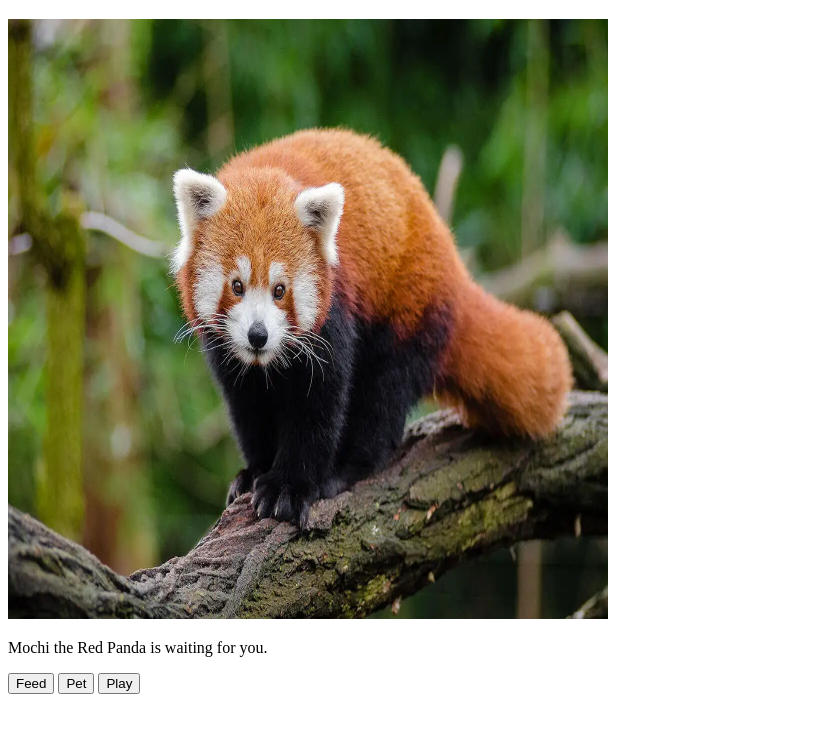
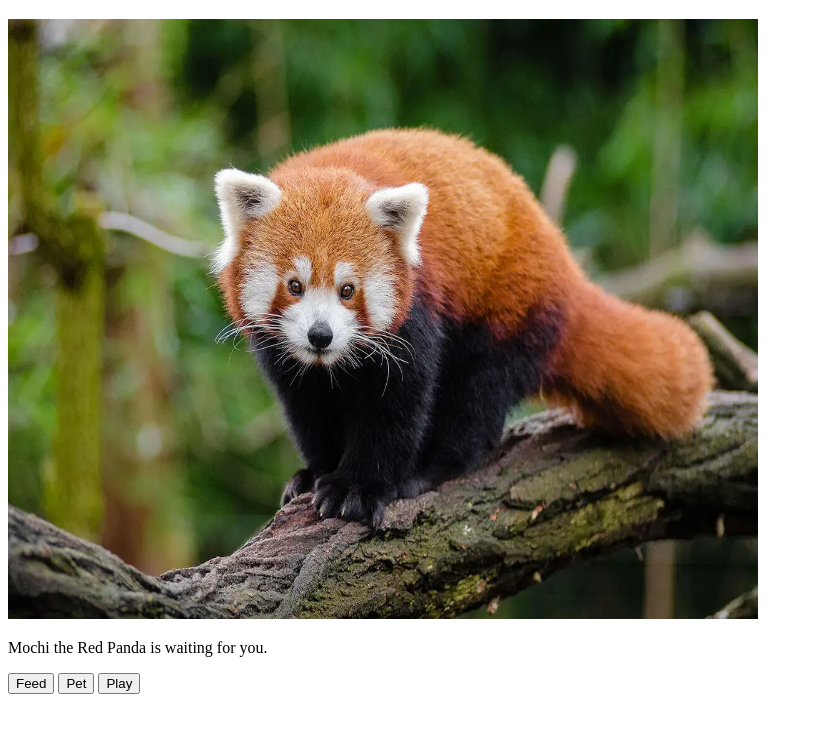
Before and after one commit to calabashhh/In_the_Wild, a plain HTML site: page index.html in a window 1280 px wide. Shown: the part 61-794 px from the top of the page, without its empty margins (0-813 px from the left). Drawn offline with Linux system fonts and the light colour scheme.

Commit message:
Update index.html
tweaking picture size

```diff
--- a/index.html
+++ b/index.html
@@ -8,7 +8,7 @@
 <body>
   <h1>In the Wild</h1>
 
-  <img src="red-panda.webp" alt="Hi! I'm a red panda and I love Olive." style="width:600px;height:600px;">
+  <img src="red-panda.webp" alt="Hi! I'm a red panda and I love Olive." style="width:750px;height:600px;">
 
 <p id="message">Mochi the Red Panda is waiting for you.</p>
 
```
